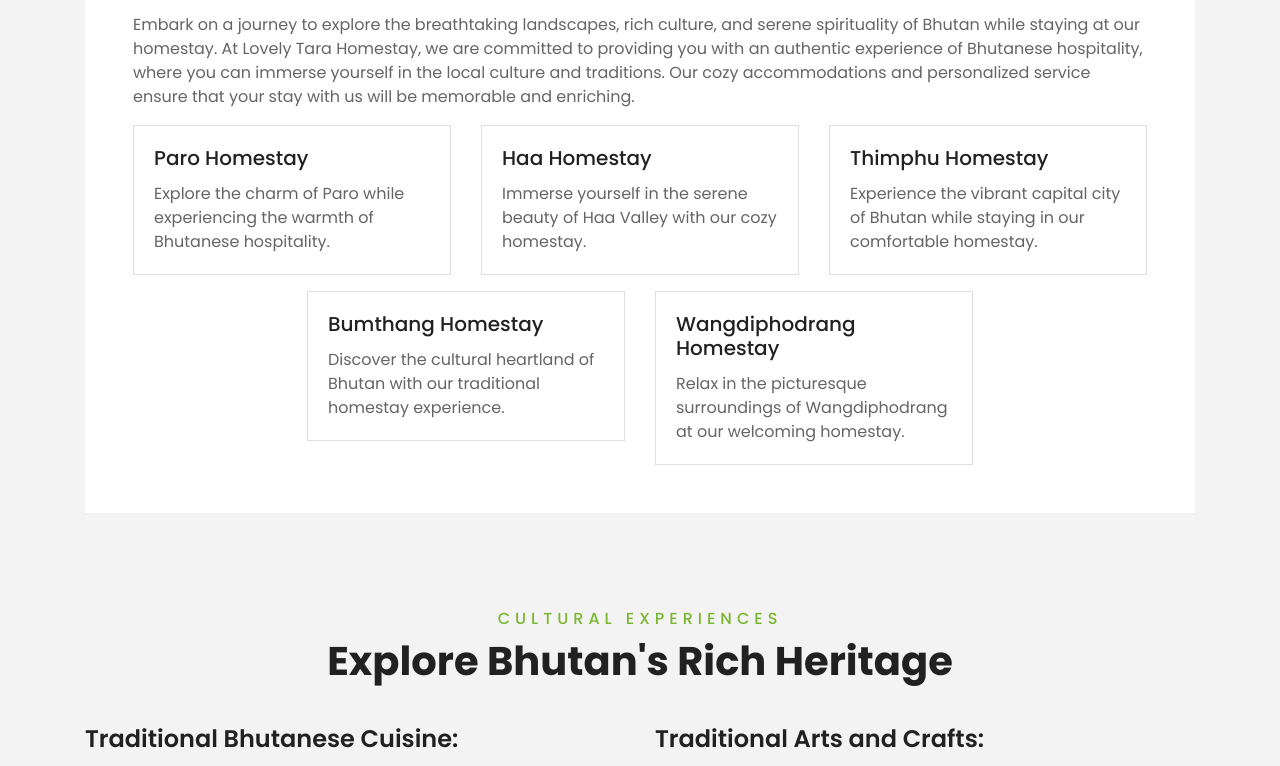
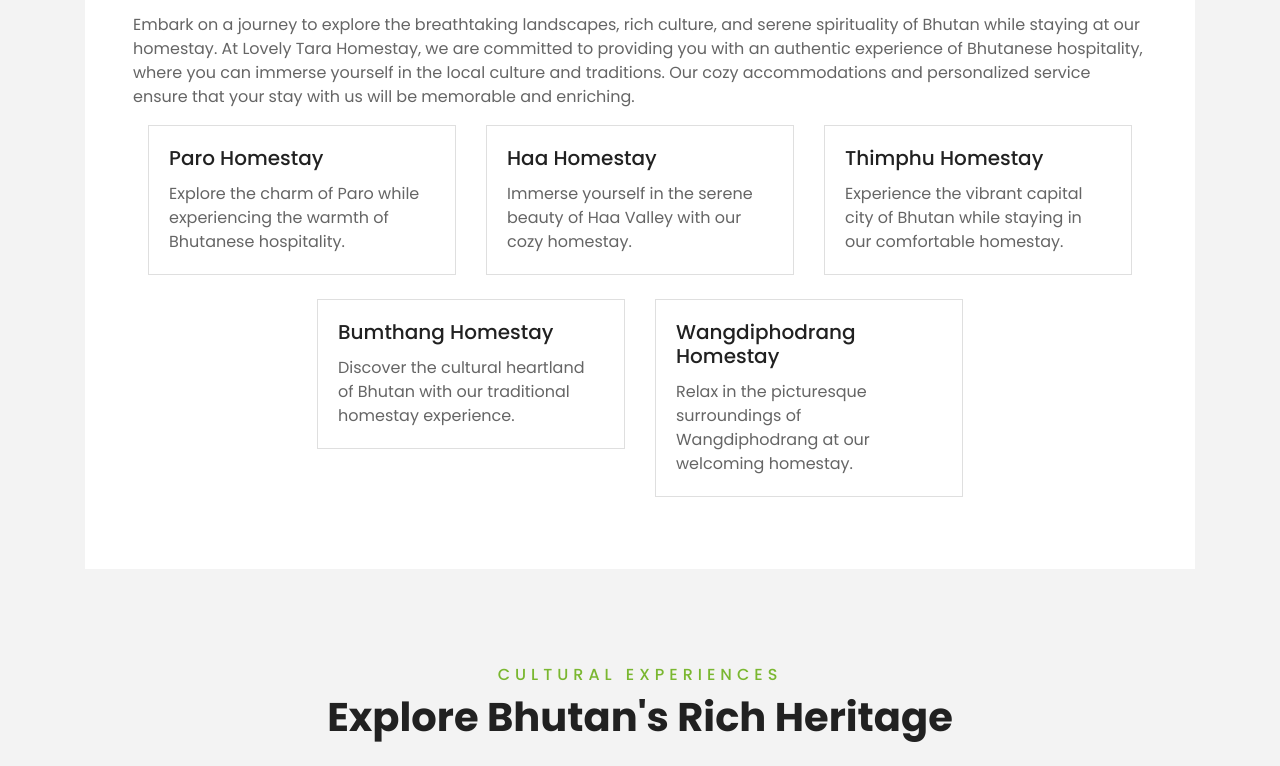
Before and after one commit to SubhamChhetri/Lovely-Tara-Tours-and-Treks, a plain HTML site: page index.html in a window 1280 px wide. Shown: the part 2605-3371 px from the top of the page. Drawn offline with nearby package versions, Linux system fonts and the light colour scheme.

Commit message:
Update index.html

```diff
--- a/index.html
+++ b/index.html
@@ -263,37 +263,36 @@
                         </p>
 
                         <!-- Image Gallery -->
-                        <div class="row justify-content-between">
-                            <div class="col-4 ">
-                                <div class="card ">
+                        <div class="container">
+                            <div class="row justify-content-center">
+                                <div class="col-lg-4 col-md-6 col-sm-12 mb-4">
+                                    <div class="card">
                                         <div class="card-body">
                                             <h5 class="card-title">Paro Homestay</h5>
-                                        <p class="card-text">Explore the charm of Paro while experiencing the warmth of
-                                            Bhutanese hospitality.</p>
+                                            <p class="card-text">Explore the charm of Paro while experiencing the warmth
+                                                of Bhutanese hospitality.</p>
                                         </div>
                                     </div>
                                 </div>
-                            <div class="col-4">
+                                <div class="col-lg-4 col-md-6 col-sm-12 mb-4">
                                     <div class="card">
                                         <div class="card-body">
                                             <h5 class="card-title">Haa Homestay</h5>
-                                        <p class="card-text">Immerse yourself in the serene beauty of Haa Valley with
-                                            our cozy homestay.</p>
+                                            <p class="card-text">Immerse yourself in the serene beauty of Haa Valley
+                                                with our cozy homestay.</p>
                                         </div>
                                     </div>
                                 </div>
-                            <div class="col-4">
+                                <div class="col-lg-4 col-md-6 col-sm-12 mb-4">
                                     <div class="card">
                                         <div class="card-body">
                                             <h5 class="card-title">Thimphu Homestay</h5>
-                                        <p class="card-text">Experience the vibrant capital city of Bhutan while staying
-                                            in our comfortable homestay.</p>
+                                            <p class="card-text">Experience the vibrant capital city of Bhutan while
+                                                staying in our comfortable homestay.</p>
                                         </div>
                                     </div>
                                 </div>
-                        </div>
-                        <div class="row justify-content-center mt-3">
-                            <div class="col-4">
+                                <div class="col-lg-4 col-md-6 col-sm-12 mb-4">
                                     <div class="card">
                                         <div class="card-body">
                                             <h5 class="card-title">Bumthang Homestay</h5>
@@ -302,16 +301,18 @@
                                         </div>
                                     </div>
                                 </div>
-                            <div class="col-4">
+                                <div class="col-lg-4 col-md-6 col-sm-12 mb-4">
                                     <div class="card">
                                         <div class="card-body">
                                             <h5 class="card-title">Wangdiphodrang Homestay</h5>
-                                        <p class="card-text">Relax in the picturesque surroundings of Wangdiphodrang at
-                                            our welcoming homestay.</p>
+                                            <p class="card-text">Relax in the picturesque surroundings of Wangdiphodrang
+                                                at our welcoming homestay.</p>
                                         </div>
                                     </div>
                                 </div>
                             </div>
+                        </div>
+
 
                         <!-- Call-to-Action Button -->
                         <!-- <a href="#contact" class="btn btn-primary mt-1">Book Your Adventure</a> -->
@@ -635,8 +636,8 @@
                         <img class="img-fluid" src="img/kabji-hoka-tsho-hike.webp" alt="Kabji Hoka Tsho hike">
                         <div class="p-4">
                             <div class="d-flex justify-content-between mb-3">
-                                <small class="m-0"><i
-                                        class="fa fa-map-marker-alt text-primary mr-2"></i>Paro Valley</small>
+                                <small class="m-0"><i class="fa fa-map-marker-alt text-primary mr-2"></i>Paro
+                                    Valley</small>
                                 <small class="m-0"><i class="fa fa-calendar-alt text-primary mr-2"></i>5-6 hours</small>
                                 <small class="m-0"><i class="fa fa-user text-primary mr-2"></i>Group</small>
                             </div>
@@ -651,8 +652,8 @@
                         <img class="img-fluid" src="img/bemri-lhakhang-trek.webp" alt="Bemri lhakhang Trek">
                         <div class="p-4">
                             <div class="d-flex justify-content-between mb-3">
-                                <small class="m-0"><i
-                                        class="fa fa-map-marker-alt text-primary mr-2"></i>Punakha District</small>
+                                <small class="m-0"><i class="fa fa-map-marker-alt text-primary mr-2"></i>Punakha
+                                    District</small>
                                 <small class="m-0"><i class="fa fa-calendar-alt text-primary mr-2"></i>5-6 hours</small>
                                 <small class="m-0"><i class="fa fa-user text-primary mr-2"></i>Group</small>
                             </div>
@@ -667,9 +668,10 @@
                         <img class="img-fluid" src="img/matsho-trek.webp" alt="Matsho Trek">
                         <div class="p-4">
                             <div class="d-flex justify-content-between mb-3">
-                                <small class="m-0"><i
-                                        class="fa fa-map-marker-alt text-primary mr-2"></i>Bumthang District</small>
-                                <small class="m-0"><i class="fa fa-calendar-alt text-primary mr-2"></i>3 to 5 Days</small>
+                                <small class="m-0"><i class="fa fa-map-marker-alt text-primary mr-2"></i>Bumthang
+                                    District</small>
+                                <small class="m-0"><i class="fa fa-calendar-alt text-primary mr-2"></i>3 to 5
+                                    Days</small>
                                 <small class="m-0"><i class="fa fa-user text-primary mr-2"></i>Group</small>
                             </div>
                             <a class="h5 text-decoration-none">Matsho Trek</a>
@@ -732,7 +734,7 @@
     <div class="container-fluid bg-dark text-white-50 pt-5 px-sm-0 px-lg-5" style="margin-top: 90px;">
         <div class="row justify-content-center ">
             <div class="col-lg-3 col-md-6 mb-5 text-center">
-                <a >
+                <a href="" class="navbar-brand">
                     <h1 class="text-primary"><span class="text-white">Lovely Tara<br></span> Tours and Treks</h1>
                 </a>
                 <p>Embark on a journey to explore the breathtaking landscapes, rich culture, and serene spirituality of
```
Lines whose indentation alone changed are shown as unchanged.
